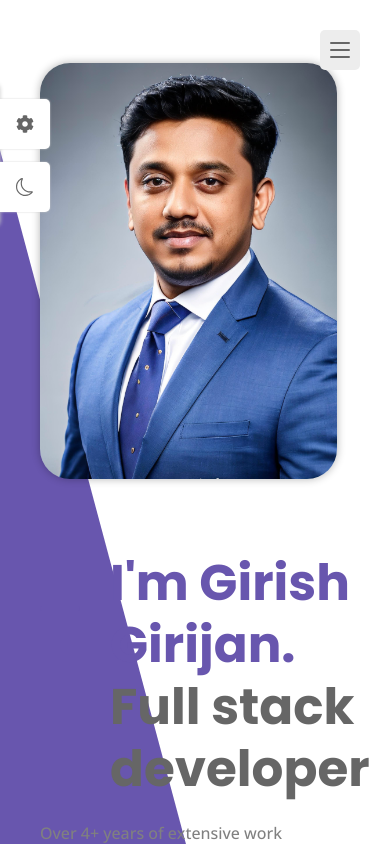
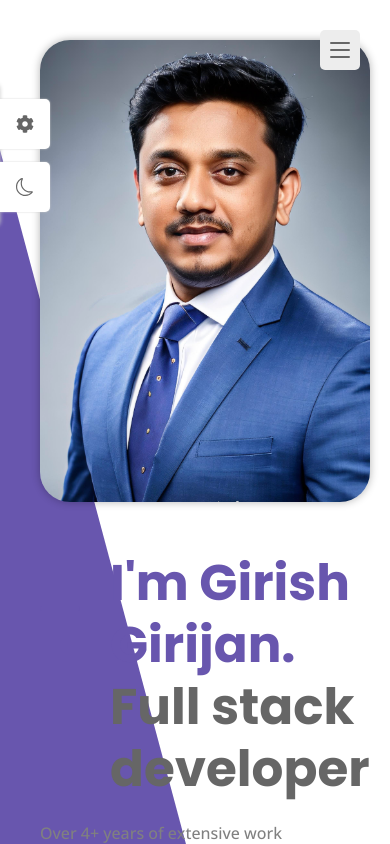
Before and after one commit to girishgirijan/portfolio, a React (Vite) app: page / in a window 390 px wide. Shown: the top 844 px of the page. Built offline with nearby package versions, Linux system fonts and the light colour scheme.

Commit message:
Image update

```diff
--- a/src/pages/home/home.css
+++ b/src/pages/home/home.css
@@ -64,4 +64,8 @@
     .home__data {
         z-index: 1;
     }
+    .home__img {
+        height: auto;
+        width: 100%;
+    }
   }
```
